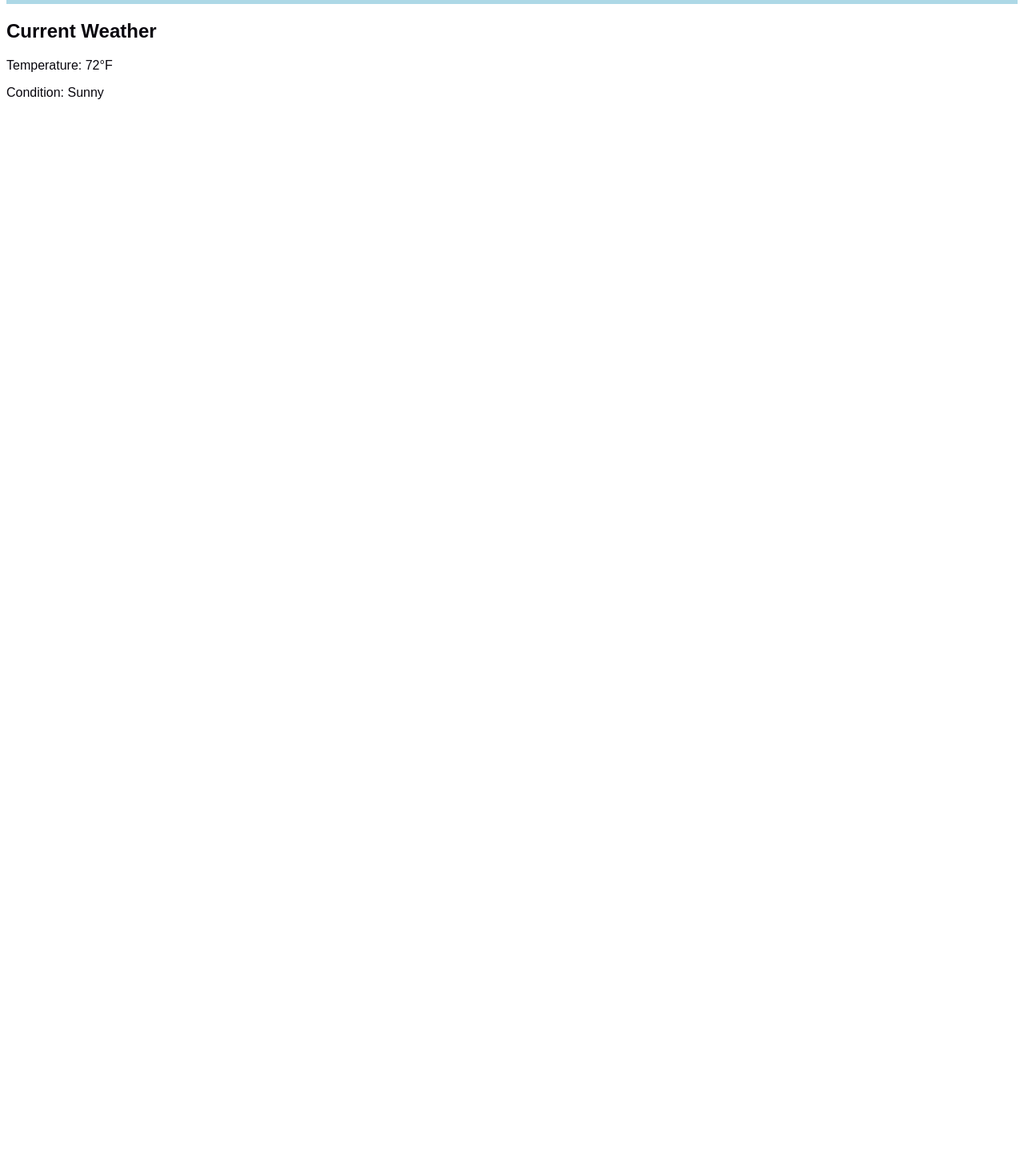
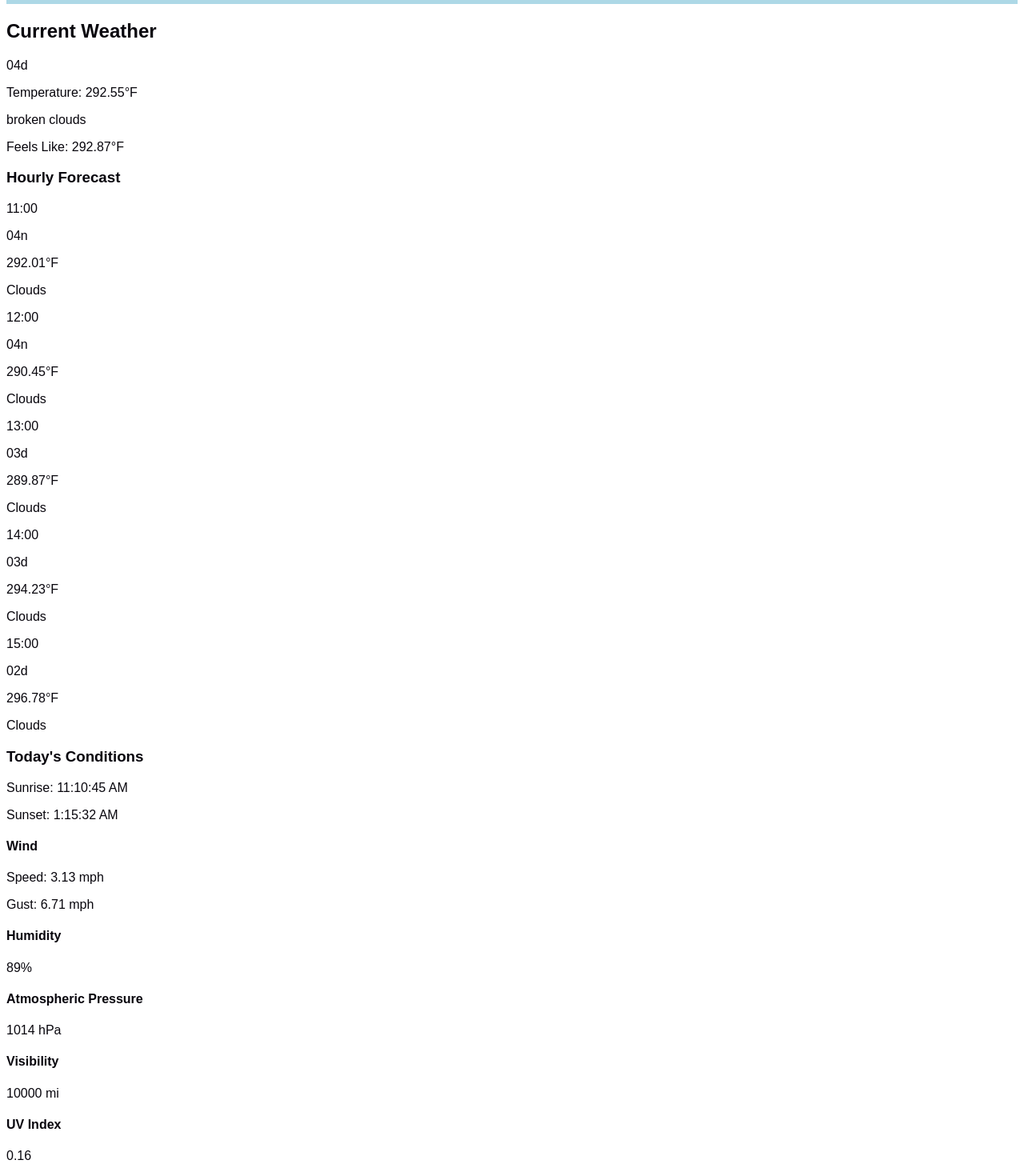
Before and after one commit to amberhammer/weather-app, a React (Vite) app: page / in a window 1280 px wide. Shown: the part 183-1653 px from the top of the page at 80% size. Before the commit the page ends 800 px from the top, so only its background shows below. Built offline with nearby package versions, Linux system fonts and the light colour scheme; the HTML template or start-up script is replaced by a standard one.

Commit message:
Current weather page set up

```diff
--- a/src/App.jsx
+++ b/src/App.jsx
@@ -65,6 +65,98 @@ function App() {
             }
          ],
          "pop":0.15
+      },
+      {
+         "dt":1684929600,
+         "temp":290.45,
+         "feels_like":290.78,
+         "pressure":1015,
+         "humidity":86,
+         "dew_point":289.12,
+         "uvi":0,
+         "clouds":62,
+         "visibility":10000,
+         "wind_speed":2.92,
+         "wind_deg":92,
+         "wind_gust":6.45,
+         "weather":[
+            {
+               "id":803,
+               "main":"Clouds",
+               "description":"broken clouds",
+               "icon":"04n"
+            }
+         ],
+         "pop":0.12
+      },
+      {
+         "dt":1684933200,
+         "temp":289.87,
+         "feels_like":290.15,
+         "pressure":1016,
+         "humidity":84,
+         "dew_point":288.45,
+         "uvi":0.5,
+         "clouds":48,
+         "visibility":10000,
+         "wind_speed":3.12,
+         "wind_deg":89,
+         "wind_gust":6.78,
+         "weather":[
+            {
+               "id":802,
+               "main":"Clouds",
+               "description":"scattered clouds",
+               "icon":"03d"
+            }
+         ],
+         "pop":0.08
+      },
+      {
+         "dt":1684936800,
+         "temp":294.23,
+         "feels_like":294.56,
+         "pressure":1014,
+         "humidity":78,
+         "dew_point":288.92,
+         "uvi":4.2,
+         "clouds":35,
+         "visibility":10000,
+         "wind_speed":3.45,
+         "wind_deg":94,
+         "wind_gust":7.12,
+         "weather":[
+            {
+               "id":802,
+               "main":"Clouds",
+               "description":"scattered clouds",
+               "icon":"03d"
+            }
+         ],
+         "pop":0.05
+      },
+      {
+         "dt":1684940400,
+         "temp":296.78,
+         "feels_like":297.23,
+         "pressure":1013,
+         "humidity":72,
+         "dew_point":288.34,
+         "uvi":7.8,
+         "clouds":25,
+         "visibility":10000,
+         "wind_speed":3.78,
+         "wind_deg":96,
+         "wind_gust":7.45,
+         "weather":[
+            {
+               "id":801,
+               "main":"Clouds",
+               "description":"few clouds",
+               "icon":"02d"
+            }
+         ],
+         "pop":0.02
       }
    ],
    "daily":[
@@ -130,9 +222,9 @@ function App() {
       <Header weatherData={weatherData}/>
       <div className="content">
         <Routes>
-          <Route path="/" element={<Current />} />
-          <Route path="/hourly" element={<Hourly />} />
-          <Route path="/5-day" element={<FiveDay />} />
+          <Route path="/" element={<Current weatherData={weatherData} />} />
+          <Route path="/hourly" element={<Hourly weatherData={weatherData} />} />
+          <Route path="/5-day" element={<FiveDay weatherData={weatherData} />} />
         </Routes>
       </div>
     </div>
--- /dev/null
+++ b/src/components/Conditions.jsx
@@ -0,0 +1,32 @@
+export default function Conditions( {weatherData} ) {
+  return (
+    <div className="conditions">
+      <h3>Today's Conditions</h3>
+      <div className="conditions-box">
+        <p>Sunrise: {new Date(weatherData.current.sunrise * 1000).toLocaleTimeString()}</p>
+        <p>Sunset: {new Date(weatherData.current.sunset * 1000).toLocaleTimeString()}</p>
+      </div>
+      <div className="conditions-box">
+        <h4>Wind</h4>
+        <p>Speed: {weatherData.current.wind_speed} mph</p>
+        <p>Gust: {weatherData.current.wind_gust} mph</p>
+      </div>
+      <div className="conditions-box">
+        <h4>Humidity</h4>
+        <p>{weatherData.current.humidity}%</p>
+      </div>
+      <div className="conditions-box">
+        <h4>Atmospheric Pressure</h4>
+        <p>{weatherData.current.pressure} hPa</p>
+      </div>
+      <div className="conditions-box">
+        <h4>Visibility</h4>
+        <p>{weatherData.current.visibility} mi</p>
+      </div>
+      <div className="conditions-box">
+        <h4>UV Index</h4>
+        <p>{weatherData.current.uvi}</p>
+      </div>
+    </div>
+  )
+}
--- a/src/components/Current.jsx
+++ b/src/components/Current.jsx
@@ -1,9 +1,14 @@
-export default function Current() {
+import CurrentBox from './CurrentBox'
+import HourlyPreview from './HourlyPreview'
+import Conditions from './Conditions'
+
+export default function Current( {weatherData} ) {
   return (
     <div className="current">
       <h2>Current Weather</h2>
-      <p>Temperature: 72°F</p>
-      <p>Condition: Sunny</p>
+      <CurrentBox weatherData={weatherData} />
+      <HourlyPreview weatherData={weatherData} />
+      <Conditions weatherData={weatherData} />
     </div>
   )
 }
--- /dev/null
+++ b/src/components/CurrentBox.jsx
@@ -0,0 +1,10 @@
+export default function CurrentBox( {weatherData}) {
+  return (
+    <div className="current-box">
+      <p>{weatherData.current.weather[0].icon}</p>
+      <p>Temperature: {weatherData.current.temp}°F</p>
+      <p>{weatherData.current.weather[0].description}</p>
+      <p>Feels Like: {weatherData.current.feels_like}°F</p>
+    </div>
+  )
+}
--- /dev/null
+++ b/src/components/HourlyPreview.jsx
@@ -0,0 +1,17 @@
+export default function HourlyPreview( {weatherData} ) {
+  return (
+    <div className="hourly-preview">
+      <h3>Hourly Forecast</h3>
+      <div className="hourly-preview-boxes">
+        {weatherData.hourly.slice(0, 5).map((hour, index) => (
+          <div key={index} className="hourly-preview-box">
+            <p>{new Date(hour.dt * 1000).getHours()}:00</p>
+            <p>{hour.weather[0].icon}</p>
+            <p>{hour.temp}°F</p>
+            <p>{hour.weather[0].main}</p>
+          </div>
+        ))}
+      </div>
+    </div>
+  )
+}
```
